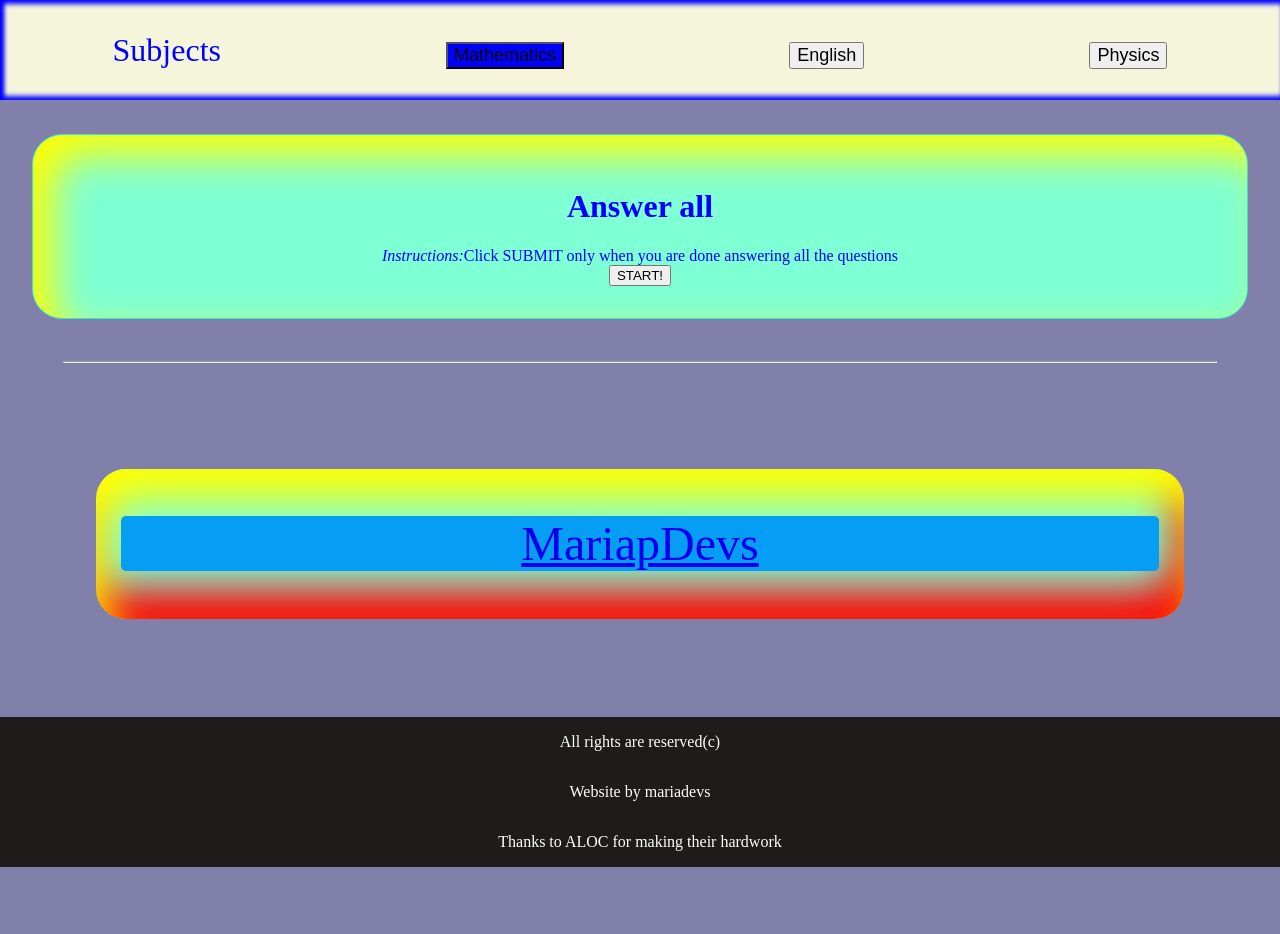
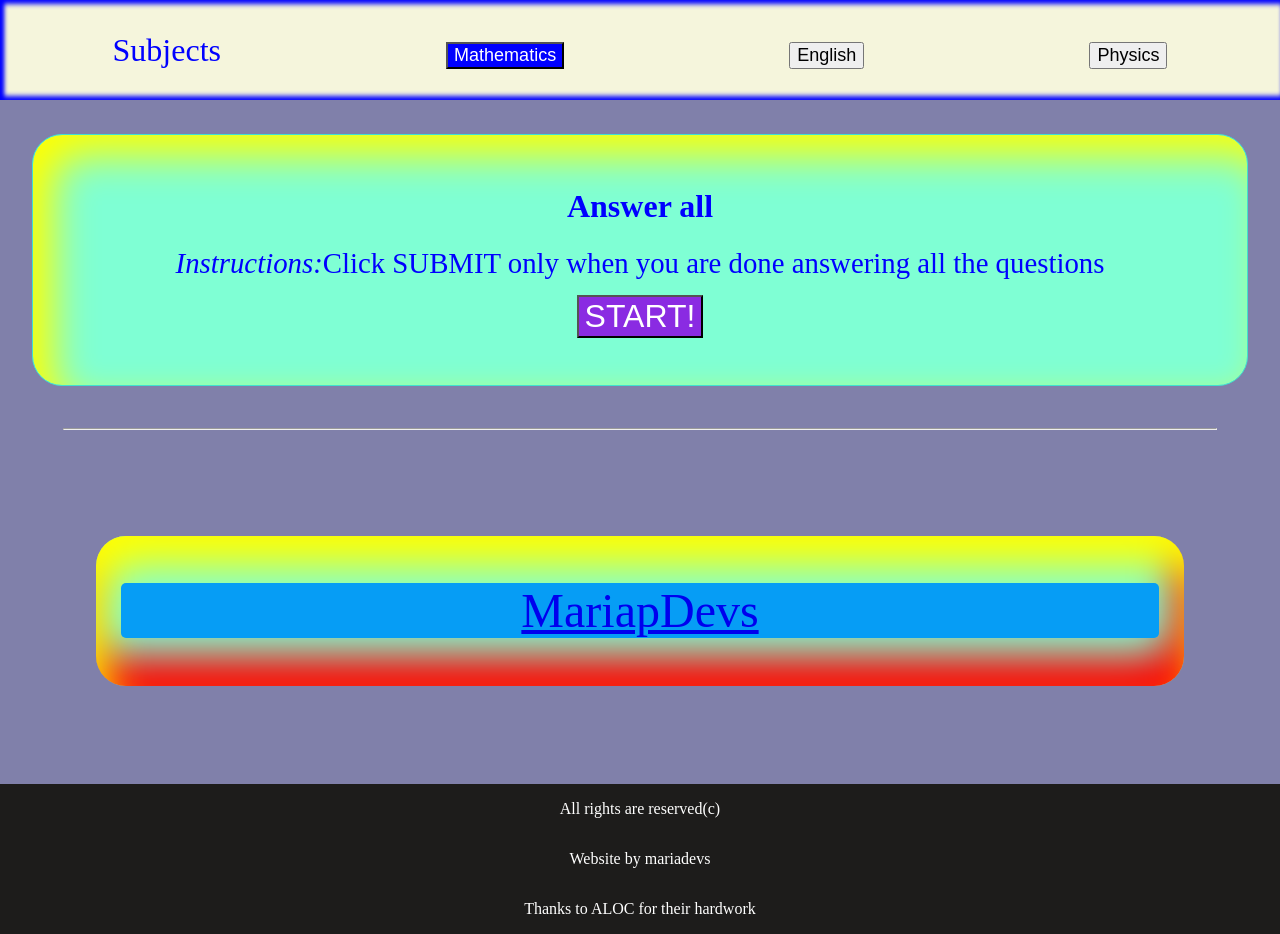
Before and after one commit to Chuksjohnleo/past_question, a plain HTML site: page index.html in a window 1280 px wide. Both pictures are taken after a click on the button "Mathematics". Before the commit the page ends 867 px from the top, so only its background shows below. Drawn offline with Linux system fonts and the light colour scheme.

Commit message:
color fix

```diff
--- a/index.html
+++ b/index.html
@@ -13,7 +13,7 @@
     </nav>
         <div class="guide" >
             <h1>Answer all</h1>
-            <div><em>Instructions:</em>Click SUBMIT only when you are done answering all the questions</div>
+            <div class="instructions" ><em>Instructions:</em>Click SUBMIT only when you are done answering all the questions</div>
             <div id="counter"></div>
             <div><button onclick="start()" id="start" >START!</button></div>
 
@@ -61,7 +61,7 @@
 <footer>
    <p>All rights are reserved(c)</p>
    <p>Website by mariadevs</p>
-   <p>Thanks to ALOC for making their hardwork</p>
+   <p>Thanks to ALOC for their hardwork</p>
 </footer>
 
         <script src="quize_api.js" ></script>
--- a/quize_api.css
+++ b/quize_api.css
@@ -27,6 +27,9 @@ nav{
 }
 nav button{
     font-size:large;
+}
+.instructions{
+    font-size: 1.8rem;
 }
 main{
     display: none;
@@ -157,6 +160,12 @@ article{
     border-radius: 5px;
     margin: auto 25px;
 }
+button{
+    font-size: 2rem;
+}
+button:hover{
+    background-color: red;
+}
 .tele_link{
     display: flex;
     flex-direction: column;
@@ -182,3 +191,8 @@ footer{
     color: white;
     background: rgb(29, 28, 27);
 }
+#start{
+    margin: 15px;
+    background-color: blueviolet;
+    color: white;
+}
--- a/quize_api.js
+++ b/quize_api.js
@@ -30,6 +30,7 @@ subjects.forEach(subject=>{
     current_subject = subject.value;
     starter.style.display = 'inline';
     subject.style.background = 'blue';
+    subject.style.color = 'white';
    });
 });
 
```
